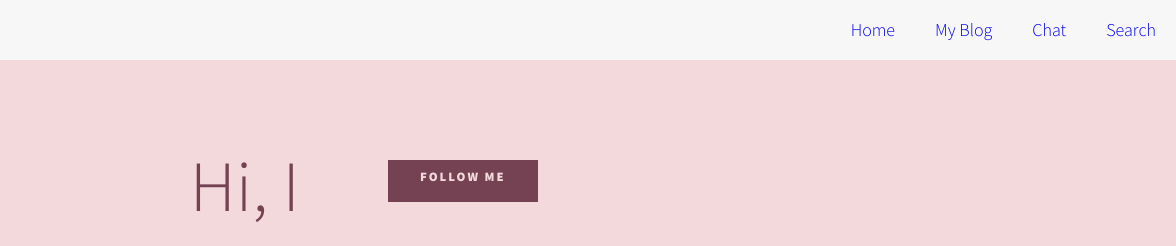
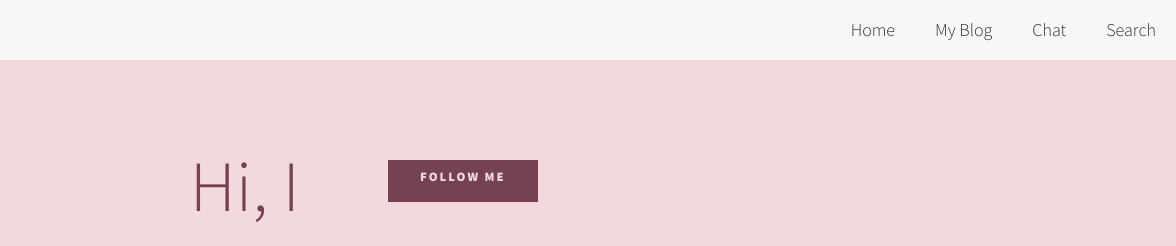
Before and after one commit to mmoftah3/SheTalks, a website: page public/portfolio.html in a window 1280 px wide. Shown: the top 246 px of the page, 104-1280 px from the left. Drawn offline with Linux system fonts and the light colour scheme.

Commit message:
minor color change

```diff
--- a/public/css/portfolio.css
+++ b/public/css/portfolio.css
@@ -93,7 +93,12 @@ strong { font-weight: var(--fw-bold) }
 }
 
 .link-item {
+
     transition-duration: 0.8s;
+}
+
+.link-item a {
+    color: #2E3038;
 }
 
 .link-item:hover {
```
